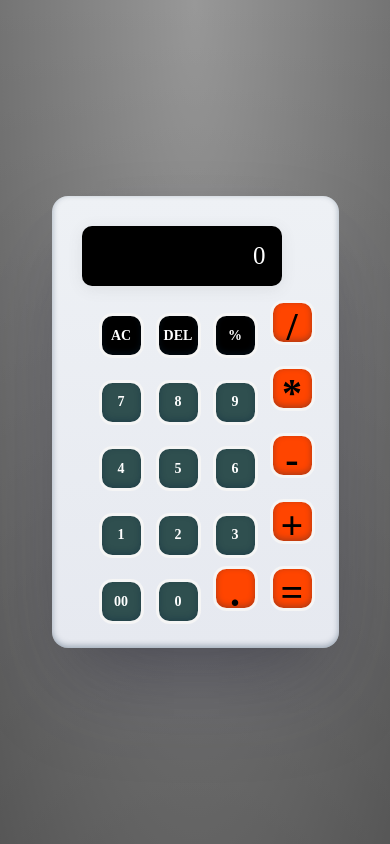
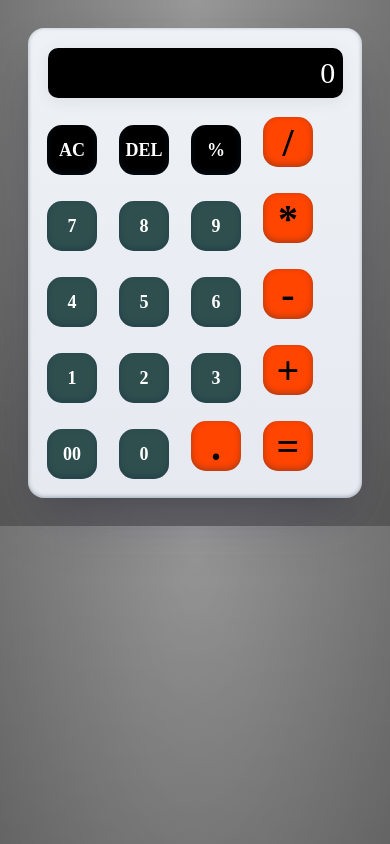
Before and after one commit to vikrampal038/My_Calculator, a plain HTML site: page index.html in a window 390 px wide. Drawn offline with Linux system fonts and the light colour scheme.

Commit message:
resaponsive

```diff
--- a/index.css
+++ b/index.css
@@ -51,7 +51,6 @@ button {
   height: 65px;
   margin: 10px;
   border-radius: 30%;
-  border: 3px solid whitesmoke;
   background-color: darkslategrey;
   color: rgb(255, 255, 255);
   font-size: 25px;
@@ -84,52 +83,71 @@ button:hover{
   background-color: rgb(213, 68, 15);
 }
 
-/* Responsive Design */
 
-/* Tablets and smaller desktop screens */
-@media (max-width: 1024px) {
+/* Responsive Styles for Tablets */
+@media screen and (max-width: 768px) {
+  body {
+    justify-content: flex-start;
+    align-items: flex-start;
+    padding: 20px;
+    height: auto; /* Adjust the height for smaller devices */
+  }
+
+  #calculator {
+    width: 100%; /* Make the calculator fit most of the screen */
+    padding: 15px;
+    box-shadow: rgba(50, 50, 93, 0.25) 0px 40px 70px -20px, rgba(0, 0, 0, 0.3) 0px 20px 50px -20px, rgba(10, 37, 64, 0.35) 0px -1px 5px 0px inset;
+
+  }
+
   #display {
-    width: 300px;
-    padding: 20px;
-    font-size: 35px;
+    font-size: 60px;
+    padding: 25px;
+    width: 96%; /* Make the display responsive */
   }
 
   button {
-    width: 55px;
-    height: 55px;
-    margin: 8px;
-    font-size: 18px;
+    width: 146px;
+    height: 146px;
+    font-size: 50px;
+    margin: 7px;
+  }
+
+  .container {
+    margin-left: 0; /* Adjust margin for better centering */
   }
 }
 
-/* Mobile devices */
-@media (max-width: 768px) {
+/* Responsive Styles for Mobile Devices */
+@media screen and (max-width: 480px) {
+  body {
+    justify-content: flex-start;
+    align-items: flex-start;
+    padding: 10px;
+    height: auto;
+    }
+
+  #calculator {
+    width: 100%; /* Make the calculator more compact for mobile screens */
+    padding: 10px;
+    box-shadow: rgba(50, 50, 93, 0.25) 0px 30px 60px -15px, rgba(0, 0, 0, 0.3) 0px 15px 40px -20px, rgba(10, 37, 64, 0.35) 0px -1px 4px 0px inset;
+    margin: 18px;
+  }
+
   #display {
-    width: 250px;
-    padding: 18px;
     font-size: 30px;
+    padding: 8px;
+    width: 94%; /* Stretch the display to fit mobile screen */
   }
 
   button {
     width: 50px;
     height: 50px;
-    margin: 6px;
-    font-size: 16px;
+    font-size: 18px;
+    margin: 9px;
+  }
+
+  .container {
+    margin-left: 0;
   }
 }
-
-/* Small mobile devices */
-@media (max-width: 480px) {
-  #display {
-    width: 200px;
-    padding: 16px;
-    font-size: 25px;
-  }
-
-  button {
-    width: 45px;
-    height: 45px;
-    margin: 4px;
-    font-size: 14px;
-  }
-}
```
